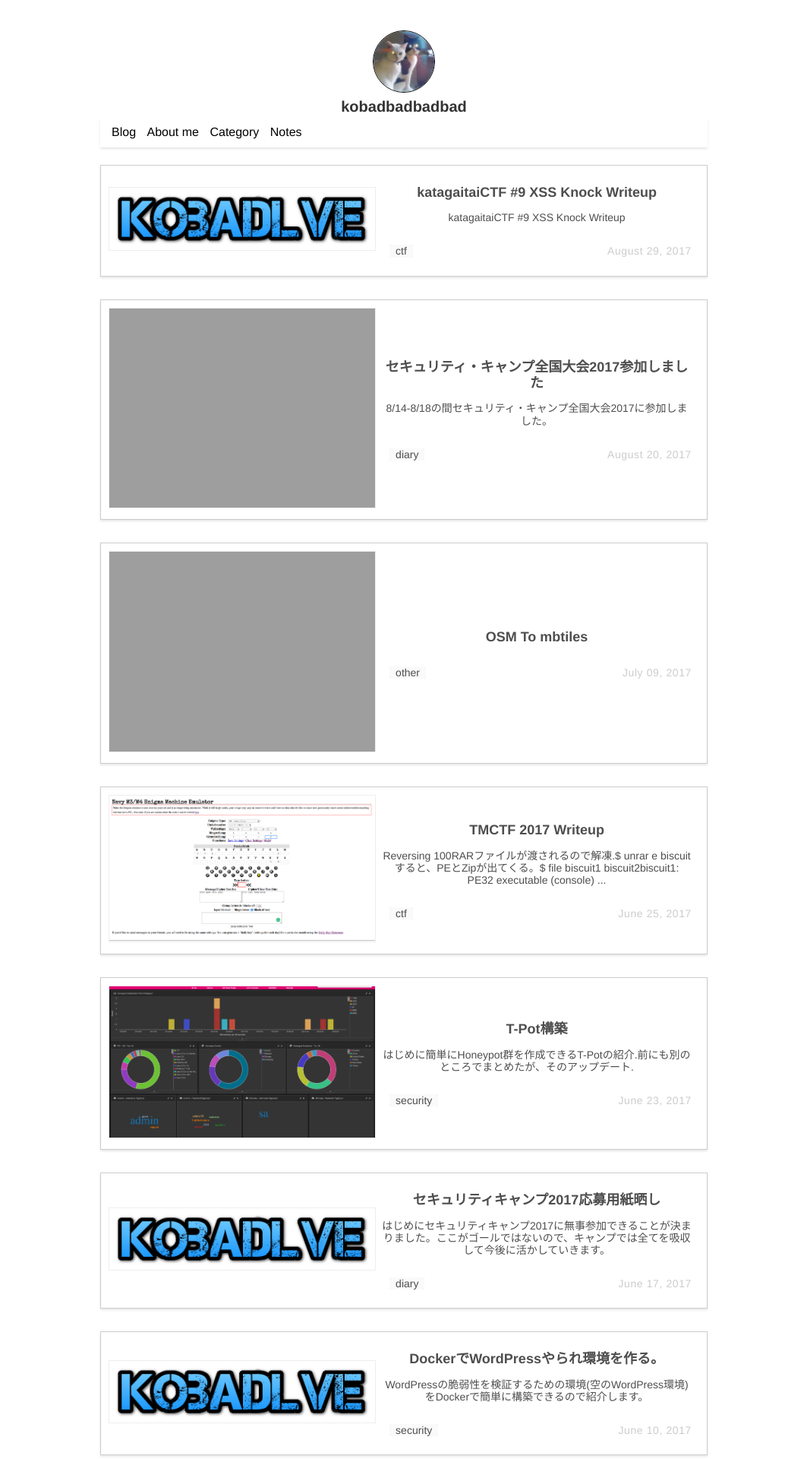
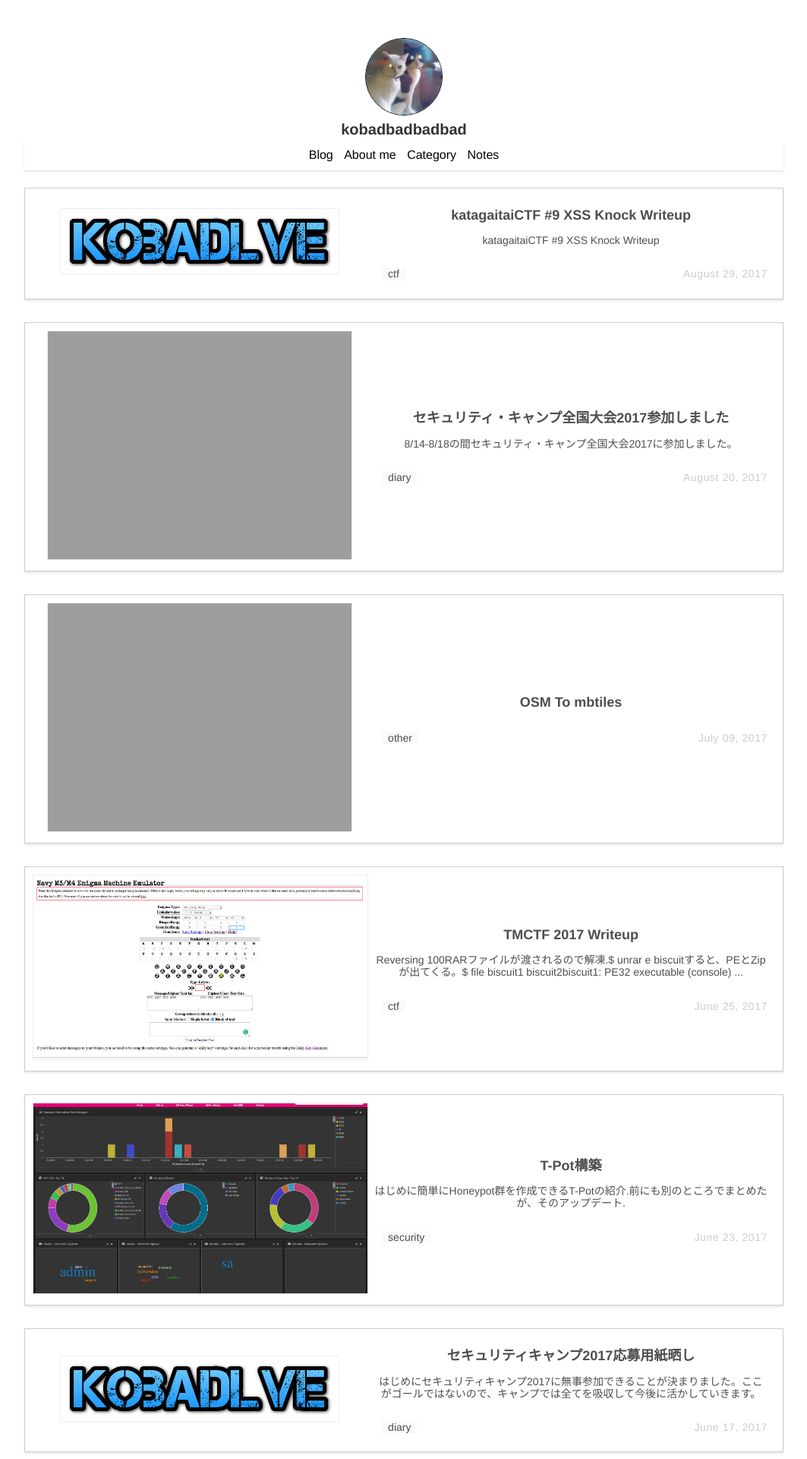
Before and after one commit to kobad/jekyll-kbd, a Jekyll site: the page built from index.html, in a window 1280 px wide. Shown: the top 1920 px of the page at 76% size, without its empty margins (108-1171 px from the left). Built offline with Jekyll 4.4.1, drawn with Linux system fonts in a browser that asks for light colours; nearby versions of some CDN libraries; the list of posts is cut into pages by our own code.

Commit message:
[Mod] body width

```diff
--- a/_sass/config.scss
+++ b/_sass/config.scss
@@ -1,6 +1,6 @@
 $border: 1px solid #ccc;
 $color-main: rgb(37, 111, 153);
-$container-width: 800px;
+$container-width: 1000px;
 $font-color: #333;
 $font-color-a: rgb(47, 135, 167);
 $font-color-a-hover: lighten($font-color-a, 15%);
--- a/assets/css/style.scss
+++ b/assets/css/style.scss
@@ -263,6 +263,7 @@ table td {
   font-family: 'Source Sans Pro','helvetica neue',helvetica,arial,verdana;
   padding: 10px;
   box-shadow: 0 2px 3px rgba(10, 10, 10, 0.1);
+  text-align: center;
 
   a {
     padding: 5px;
```
